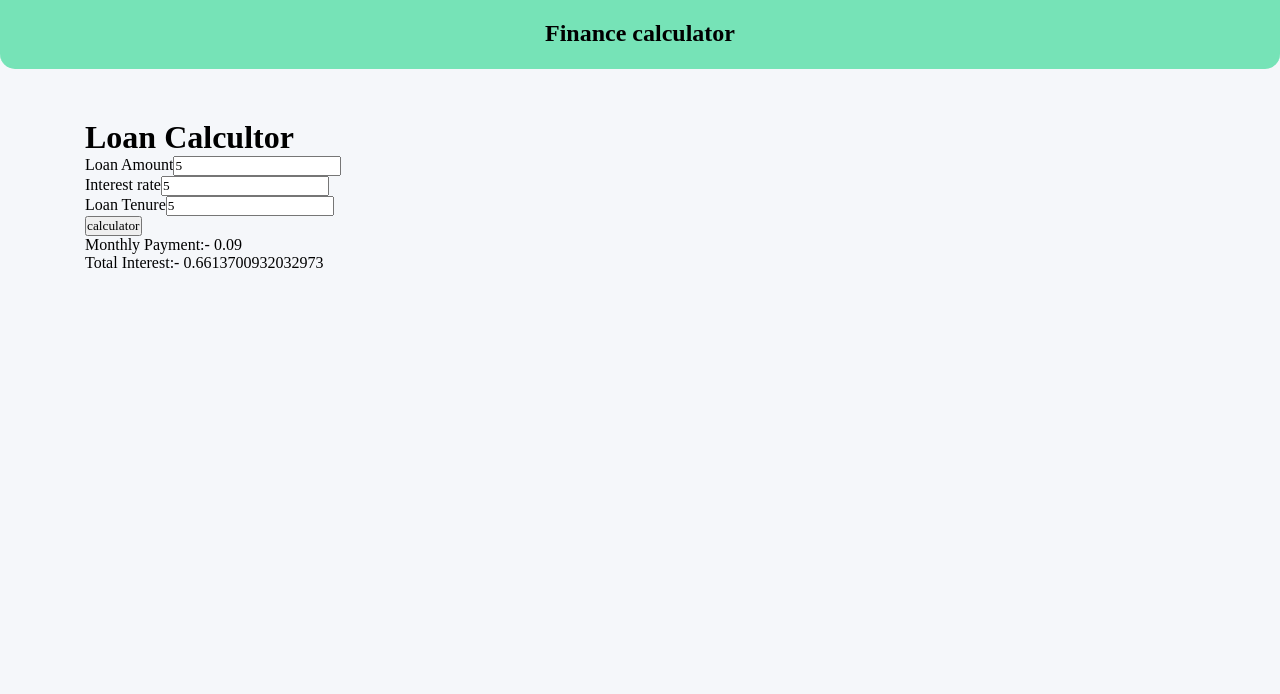
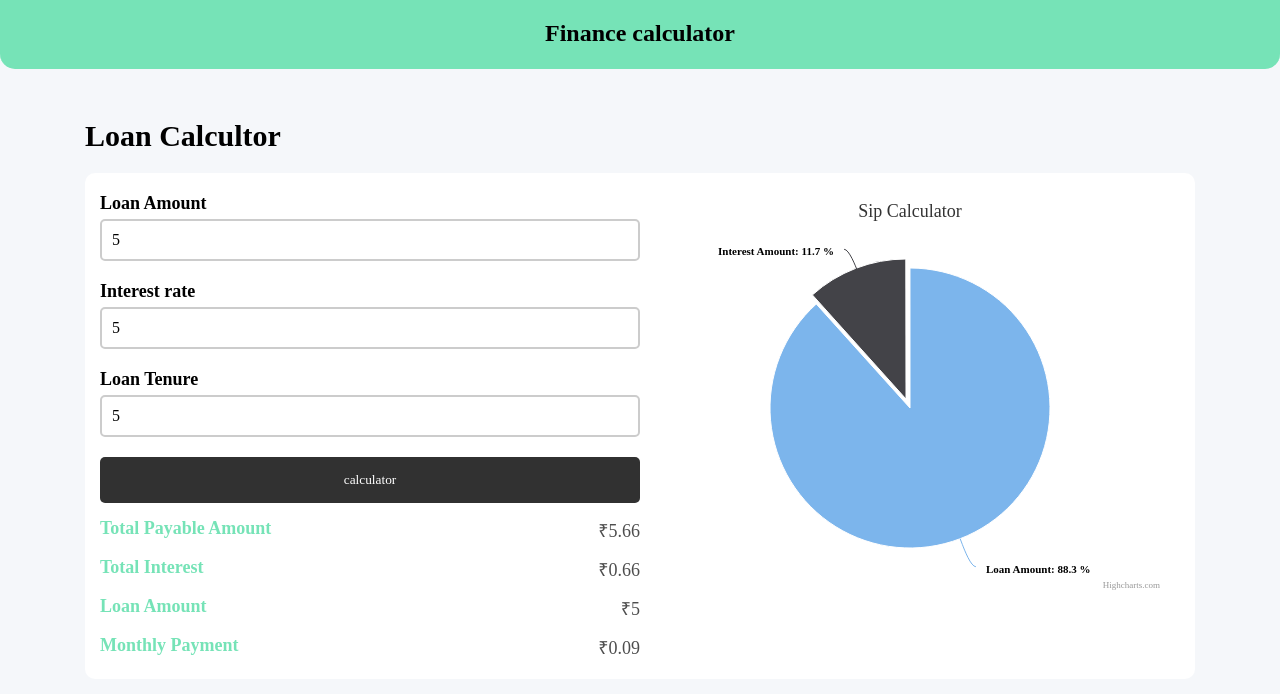
Before and after one commit to priyanshu2304/my-finance, a Nuxt app: page /calculator/loan-calculator in a window 1280 px wide. Both pictures are taken after typing "5", "5", "5" into the empty fields and a click on the button "calculator". Shown: the top 694 px of the page. Built offline with nearby package versions, Linux system fonts and the light colour scheme; a web font is replaced by a local one.

Commit message:
Loan Calculator Ui Skeleton

```diff
--- a/pages/calculator/loan-calculator.vue
+++ b/pages/calculator/loan-calculator.vue
@@ -1,25 +1,77 @@
 <template>
   <div>
-    <h1>Loan Calcultor</h1>
-    <div class="">
-      <label>Loan Amount</label>
-      <input v-model="loanAmount" type="number" />
+    <h1 class="mf-calculator__heading">Loan Calcultor</h1>
+    <div class="mf-calculator__section">
+      <div class="mf-calculator__input-section">
+        <form @submit.prevent="submit">
+          <div class="mf-input__section">
+            <label class="mf-input__heading">Loan Amount</label>
+            <input class="mf-input__value" v-model="loanAmount" type="number" />
+          </div>
+          <div class="mf-input__section">
+            <label class="mf-input__heading">Interest rate</label>
+            <input
+              class="mf-input__value"
+              v-model="interestRate"
+              type="number"
+            />
+          </div>
+          <div class="mf-input__section">
+            <label class="mf-input__heading">Loan Tenure</label>
+            <input class="mf-input__value" v-model="term" type="number" />
+          </div>
+          <button class="rm-btn__black width" type="submit">calculator</button>
+        </form>
+        <div v-if="totalPayable" class="mf-calculator__display-section">
+          <div class="mf-calculator__display-heading">Total Payable Amount</div>
+          <div class="mf-calculator__display-value">
+            ₹{{ formatNumberWithComma(totalPayable) }}
+          </div>
+        </div>
+        <div v-if="totalInterest" class="mf-calculator__display-section">
+          <div class="mf-calculator__display-heading">Total Interest</div>
+          <div class="mf-calculator__display-value">
+            ₹{{ formatNumberWithComma(totalInterest) }}
+          </div>
+        </div>
+        <div v-if="totalInterest" class="mf-calculator__display-section">
+          <div class="mf-calculator__display-heading">Loan Amount</div>
+          <div class="mf-calculator__display-value">
+            ₹{{ formatNumberWithComma(loanAmount) }}
+          </div>
+        </div>
+        <div v-if="Amount" class="mf-calculator__display-section">
+          <div class="mf-calculator__display-heading">Monthly Payment</div>
+          <div class="mf-calculator__display-value">
+            ₹{{ Amount && formatNumberWithComma(Amount) }}
+          </div>
+        </div>
+      </div>
+      <div v-if="Amount && totalInterest" class="mf-calculator__chart-section">
+        <chart-component
+          :key="Amount"
+          chartId="pie-chart"
+          title="Sip Calculator"
+          :seriesData="[
+            {
+              name: 'Loan Amount',
+              y: Number(loanAmount),
+            },
+            {
+              name: 'Interest Amount',
+              y: Number(totalInterest),
+              sliced: true,
+              selected: true,
+            },
+          ]"
+        />
+      </div>
     </div>
-    <div class="">
-      <label>Interest rate</label>
-      <input v-model="interestRate" type="number" />
-    </div>
-    <div class="">
-      <label>Loan Tenure</label>
-      <input v-model="term" type="number" />
-    </div>
-    <button @click="submit">calculator</button>
-    <div class="">Monthly Payment:- {{ Amount && Amount.toFixed(2) }}</div>
-    <div class="">Total Interest:- {{ totalInterest }}</div>
   </div>
 </template>
 
 <script>
+import ChartComponent from '@/components/Common/Charts.vue'
 export default {
   data() {
     return {
@@ -28,7 +80,11 @@ export default {
       term: null,
       Amount: null,
       totalInterest: null,
+      totalPayable: null,
     }
+  },
+  components: {
+    ChartComponent,
   },
   methods: {
     submit() {
@@ -36,8 +92,15 @@ export default {
       const payments = this.term * 12
       const x = Math.pow(1 + monthlyRate, payments)
       const monthlyPayment = (this.loanAmount * monthlyRate) / (1 - 1 / x)
-      this.Amount = monthlyPayment
-      this.totalInterest = monthlyPayment * payments - this.loanAmount
+      this.Amount = monthlyPayment.toFixed(2)
+      this.totalInterest = (
+        monthlyPayment * payments -
+        this.loanAmount
+      ).toFixed(2)
+      this.totalPayable = (monthlyPayment * payments).toFixed(2)
+    },
+    formatNumberWithComma(number) {
+      return number.toString().replace(/\B(?=(\d{3})+(?!\d))/g, ',')
     },
   },
 }
```
